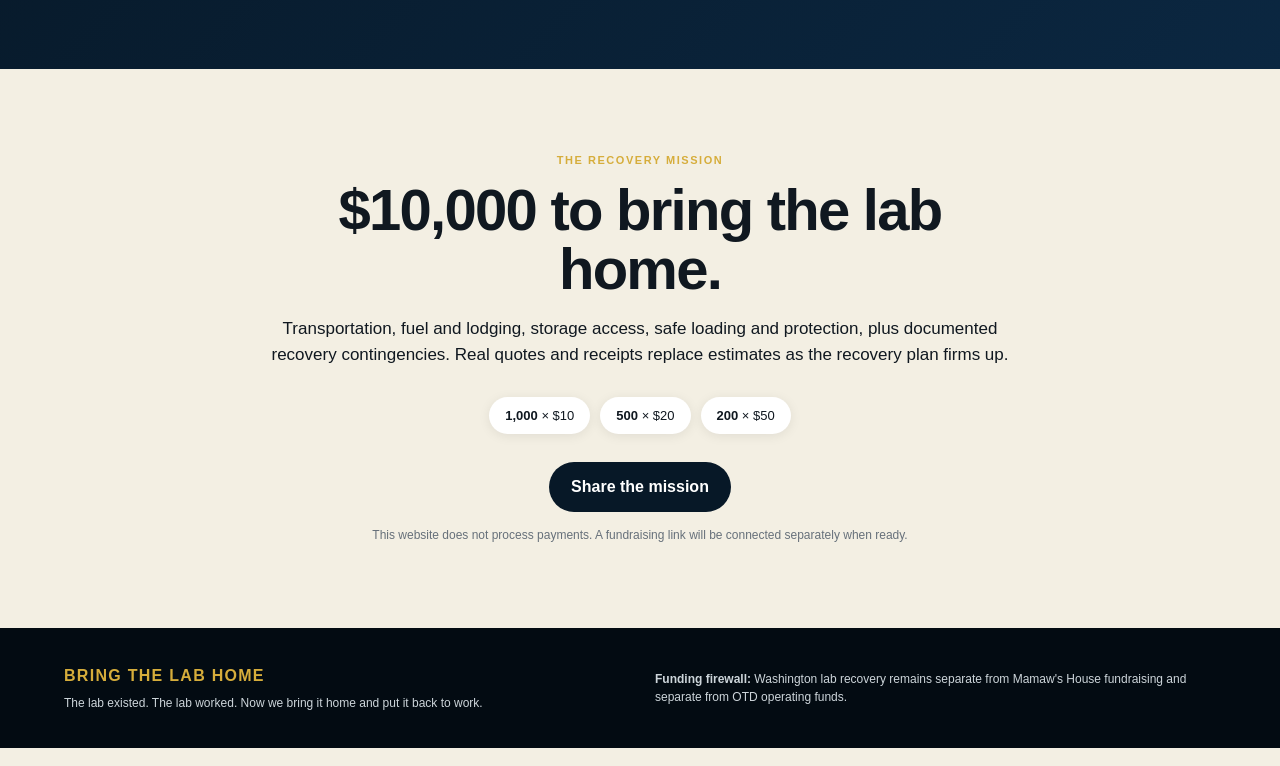
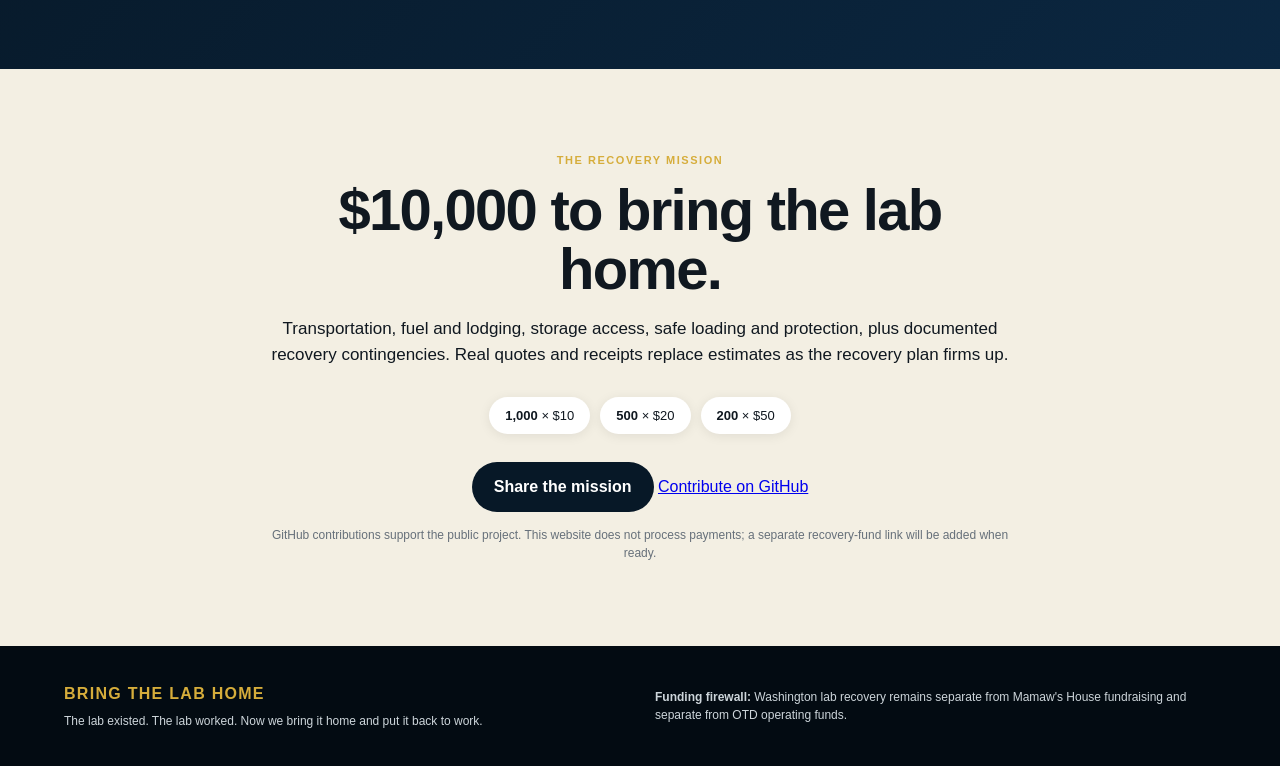
Before and after one commit to dinididit/BRING-THE-LAB-HOME, a website: page index.html in a window 1280 px wide. Shown: the part 2325-3091 px from the top of the page. Drawn offline with Linux system fonts and the light colour scheme.

Commit message:
Add share and GitHub contribution buttons

```diff
--- a/index.html
+++ b/index.html
@@ -8,7 +8,7 @@
   <meta http-equiv="Expires" content="0" />
   <meta name="theme-color" content="#071827" />
   <meta name="description" content="Bring the Lab Home: recover a working Washington R&D lab and return it to service in Tennessee for On the Double development." />
-  <meta name="build" content="workstation-image-2026-09-12-v4" />
+  <meta name="build" content="campaign-actions-2026-09-12-v5" />
   <title>Bring the Lab Home</title>
   <link rel="stylesheet" href="styles.css" />
 </head>
@@ -85,8 +85,11 @@
         <h2>$10,000 to bring the lab home.</h2>
         <p class="lede small">Transportation, fuel and lodging, storage access, safe loading and protection, plus documented recovery contingencies. Real quotes and receipts replace estimates as the recovery plan firms up.</p>
         <div class="math"><span><b>1,000</b> × $10</span><span><b>500</b> × $20</span><span><b>200</b> × $50</span></div>
-        <button class="primary" type="button" data-share>Share the mission</button>
-        <p class="fineprint">This website does not process payments. A fundraising link will be connected separately when ready.</p>
+        <div class="action-row" aria-label="Campaign actions">
+          <button class="primary" type="button" data-share>Share the mission</button>
+          <a class="secondary" href="https://github.com/dinididit/BRING-THE-LAB-HOME" target="_blank" rel="noopener noreferrer">Contribute on GitHub</a>
+        </div>
+        <p class="fineprint">GitHub contributions support the public project. This website does not process payments; a separate recovery-fund link will be added when ready.</p>
       </div>
     </section>
   </main>
```
